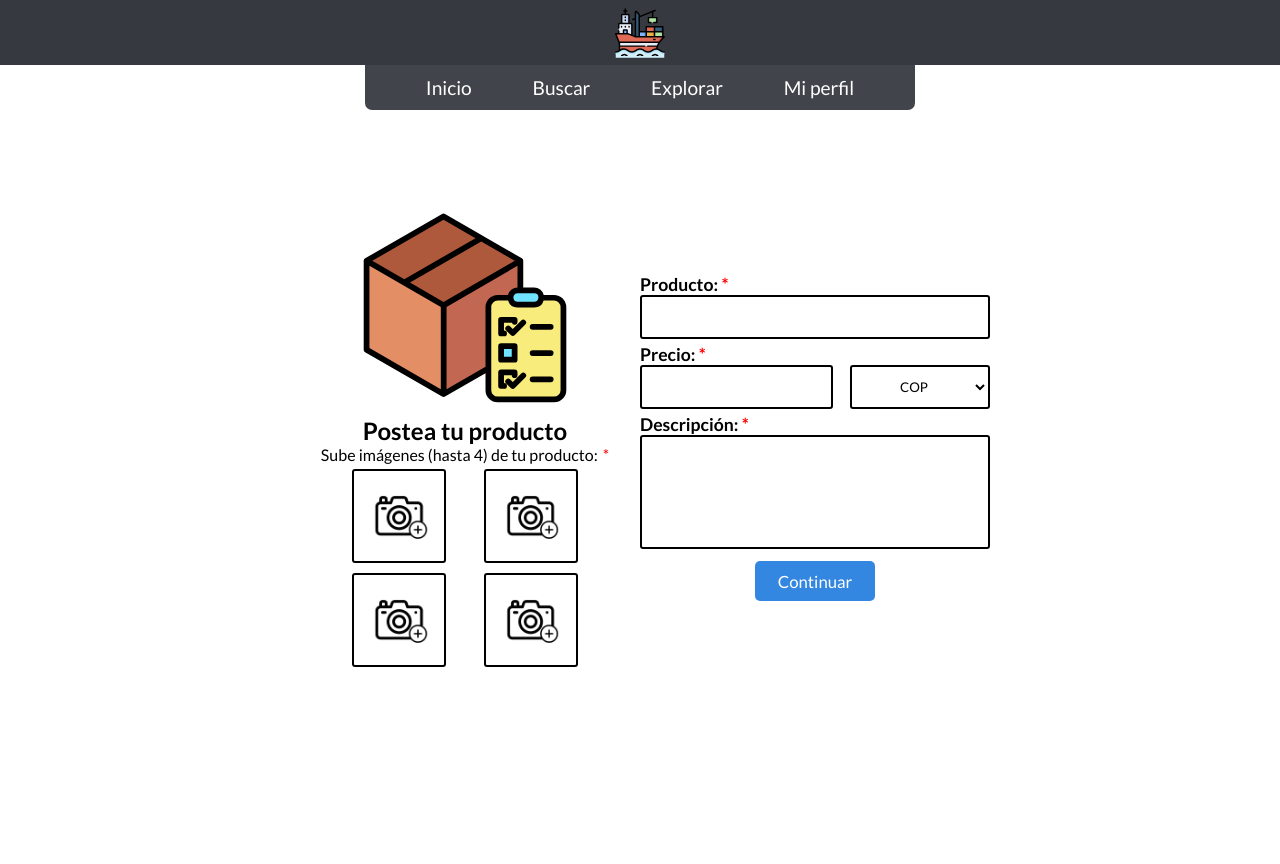
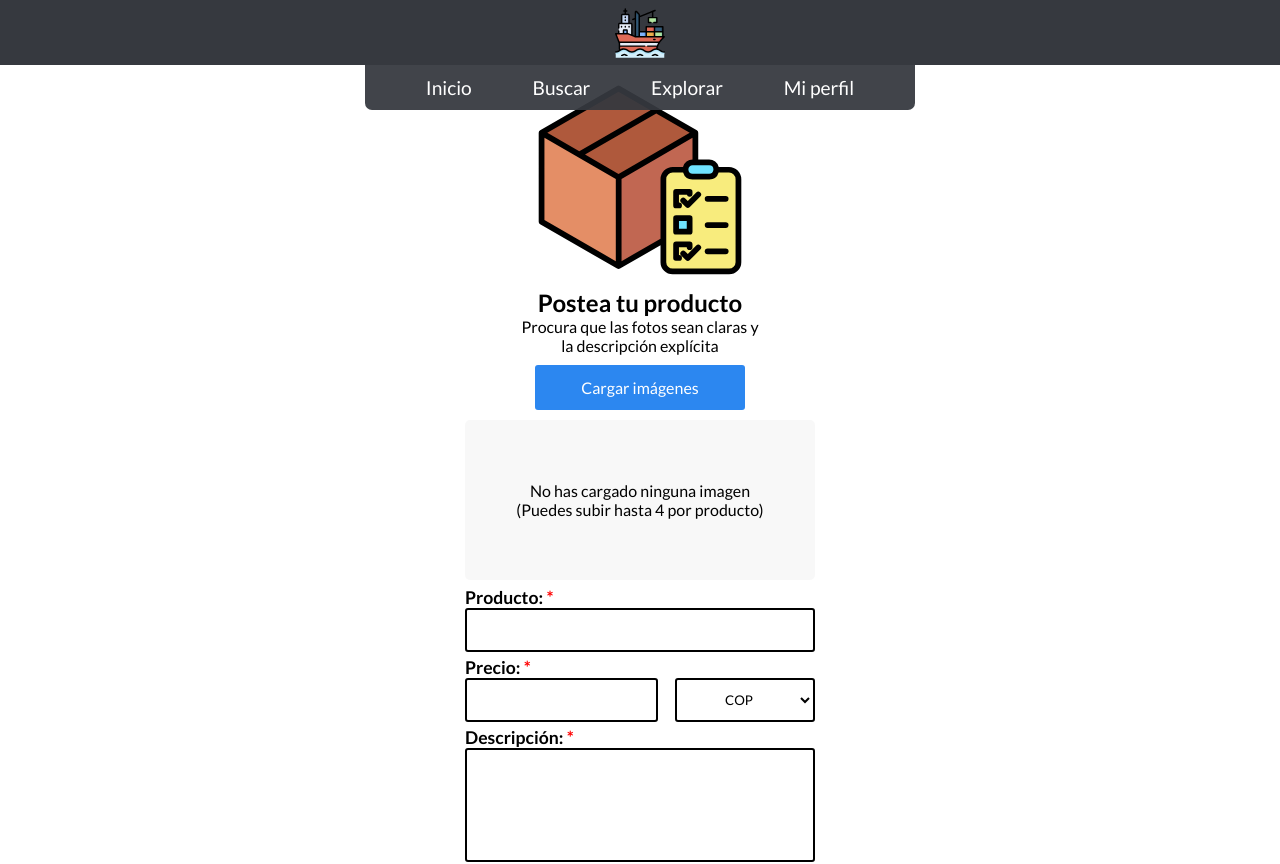
Before and after one commit to gianllopez/Volga, a React (Create React App) app: page /1/products/new in a window 1280 px wide. Shown: the top 864 px of the page. Before the commit the page ends 800 px from the top, so only its background shows below. Built offline with nearby package versions, Linux system fonts and the light colour scheme; sample sign-in values are in the browser's storage.

Commit message:
PostProduct: cambiado el componente de ImagesUploader, UI creo que ready.

```diff
--- a/src/pages/PostProduct.js
+++ b/src/pages/PostProduct.js
@@ -1,5 +1,5 @@
 import React, { Component, createContext } from 'react';
-import { ButtonLoader, DescriptionInput, ImageUploaderButton, Input, PriceInput } from './components/';
+import { ButtonLoader, DescriptionInput, ImagesUploader, Input, PriceInput } from './components/';
 import prodboxicon from '../assets/PostProduct/product-box.svg';
 import './styles/PostProduct.css';
 
@@ -12,15 +12,7 @@ class PostProduct extends Component {
    };
 
    changeHandler = ({ target }) => {
-      this.setState({
-         data: {
-            ...this.state.data,
-            pictures: {
-               ...this.state.data.pictures,
-               [target.dataset.index]: target.files[0]
-            }
-         }
-      });
+      debugger
    };
 
    render() {
@@ -31,18 +23,9 @@ class PostProduct extends Component {
                   <img src={prodboxicon} alt="product-box-icon" />
                </figure>
                <h2>Postea tu producto</h2>
+               <p>Procura que las fotos sean claras y la descripción explícita</p>
             </div>
-            <div id="ppp-images-uploader">
-               <span>
-                  Sube imágenes (hasta 4) de tu producto: <p>*</p>
-               </span>
-               <div>
-                  <ImageUploaderButton index="1" onChange={this.changeHandler} />
-                  <ImageUploaderButton index="2" onChange={this.changeHandler} />
-                  <ImageUploaderButton index="3" onChange={this.changeHandler} />
-                  <ImageUploaderButton index="4" onChange={this.changeHandler} />
-               </div>
-            </div>
+            <ImagesUploader />
             <div id="ppp-product-info">
                <Input
                   label="Producto"
@@ -57,8 +40,8 @@ class PostProduct extends Component {
                   label="Descripción"
                   name="description"
                />
-               <ButtonLoader isloading={false} />
             </div>
+            <ButtonLoader isloading={false} />
          </form>
       );
    };
--- a/src/pages/components/PostProduct/ImageUploaderButton.js
+++ /dev/null
@@ -1,42 +0,0 @@
-import React, { Component } from 'react';
-import uploadicon from '../../../assets/PostProduct/upload-icon.svg';
-import closeicon from '../../../assets/PostProduct/close-img.svg';
-import successicon from '../../../assets/PostProduct/success-icon.svg';
-import './styles/ImageUploaderButton.css';
-
-class ImgUploaderButton extends Component {
-
-   state = { loaded: false };
-
-   clickTrigger = () => document.querySelector(`input[data-index="${this.props.index}"]`).click();
-
-   render() {
-      return (
-         <div className={`imguploader img-${this.props.index}`}>
-            <button type="button" onClick={this.clickTrigger}>
-               <img src={this.state.loaded ? successicon : uploadicon} alt="upload-icon" />
-            </button>
-            <input
-               type="file"
-               data-index={this.props.index}
-               accept=".png, .jpg, .jpeg"
-               onChange={this.props.onChange}
-               hidden
-            />
-            {this.state.loaded && <img src={closeicon} alt="close-i" />}
-         </div>
-      );
-   };
-
-   componentDidUpdate() {
-      const JSX = this._reactInternalFiber.child.stateNode,
-         input = JSX.querySelector('input');
-      if (input.value && !this.state.loaded) {
-         this.setState({ loaded: true },
-            () => JSX.querySelector('img').style.width = '40%');
-      };
-   };
-
-};
-
-export default ImgUploaderButton;
--- /dev/null
+++ b/src/pages/components/PostProduct/ImagesUploader.js
@@ -0,0 +1,20 @@
+import React, { Component } from 'react';
+import './styles/ImagesUploader.css';
+
+class ImagesUploader extends Component {
+   render() {
+      return (
+         <div id="images-uploader">
+            <button>Cargar imágenes</button>
+            <div>
+               <p>
+                  No has cargado ninguna imagen <br />
+                  (Puedes subir hasta 4 por producto)
+               </p>
+            </div>
+         </div>
+      )
+   };
+};
+
+export default ImagesUploader;
--- a/src/pages/components/PostProduct/styles/ImageUploaderButton.css
+++ /dev/null
@@ -1,31 +0,0 @@
-.imguploader {
-   width: 45%;
-   height: 45%;
-   margin: 5px;
-   position: relative;
-}
-
-.imguploader > button {
-   height: 100%;
-   border: 2px solid black;
-   border-radius: 3px;
-   display: flex;
-   align-items: center;
-   justify-content: center;
-   background: none;
-   outline: none;
-}
-
-.imguploader img:first-child {
-   height: 90px;
-   width: 65%;
-}
-
-.imguploader > img {
-   width: 20px;
-   position: absolute;
-   top: 0;
-   right: 0;
-   margin: -7px;
-   cursor: pointer;
-}
--- /dev/null
+++ b/src/pages/components/PostProduct/styles/ImagesUploader.css
@@ -0,0 +1,43 @@
+#images-uploader {
+   display: flex;
+   flex-direction: column;
+   align-items: center;
+   margin-bottom: 7px;
+}
+
+#images-uploader button {
+   width: 60%;
+   height: 45px;
+   border: none;
+   border-radius: 3px;
+   font-size: 1em;
+   background-color: #2c87f0;
+   color: white;
+   margin: 10px 0;
+}
+
+#images-uploader span {
+   display: flex;
+   justify-content: center;
+}
+
+#images-uploader span p {
+   color: red;
+   padding-left: 5px;
+}
+
+#images-uploader div {
+   width: calc(90vw - 20px);
+   max-width: 330px;
+   height: 140px;
+   background-color: #8080800f;
+   padding: 10px;
+   border-radius: 5px;
+   display: inherit;
+   justify-content: center;
+   align-items: inherit;
+}
+
+#images-uploader div p {
+   text-align: center;
+}
--- a/src/pages/components/index.js
+++ b/src/pages/components/index.js
@@ -15,7 +15,7 @@ export { default as Opinion } from './ClientsOpinions/Opinion';
 export { default as NavBar } from './common/NavBar';
 export { default as ShopProduct } from './Home/ShopProduct';
 export { default as FavButton } from './common/FavButton';
-export { default as ImageUploaderButton } from './PostProduct/ImageUploaderButton';
+export { default as ImagesUploader } from './PostProduct/ImagesUploader';
 export { default as PriceInput } from './PostProduct/PriceInput';
 export { default as DescriptionInput } from './PostProduct/DescriptionInput';
 export { default as RatingSelector } from './NewOpinion/RatingSelector';
--- a/src/pages/styles/PostProduct.css
+++ b/src/pages/styles/PostProduct.css
@@ -1,5 +1,12 @@
 #post-product-page {
-   padding-top: 75px;
+   padding: 75px 0;
+   display: flex;
+   flex-direction: column;
+   align-items: center;
+   justify-content: center;
+}
+
+#ppp-header, #ppp-images-uploader {
    display: flex;
    flex-direction: column;
    align-items: center;
@@ -7,12 +14,6 @@
 
 #ppp-header {
    max-width: 350px;
-}
-
-#ppp-header, #ppp-images-uploader {
-   display: flex;
-   flex-direction: column;
-   align-items: center;
 }
 
 #ppp-header figure {
@@ -23,14 +24,9 @@
    width: 100%;
 }
 
-#ppp-images-uploader span {
-   display: flex;
-   justify-content: center;
-}
-
-#ppp-images-uploader span p {
-   color: red;
-   padding-left: 5px;
+#ppp-header p {
+   text-align: center;
+   max-width: 250px;
 }
 
 #ppp-images-uploader div {
@@ -53,26 +49,3 @@
 #post-product-page .btnloader-wrapper {
    margin-top: 7px;
 }
-
-@media (min-width: 768px) {
-   #post-product-page {
-      display: grid;
-      justify-content: center;
-      grid-template-columns: max-content max-content;
-      position: absolute;
-      top: 50%;
-      left: 50%;
-      transform: translate(-50%, -50%);
-   }
-   #ppp-images-uploader {
-      grid-column: 1;
-   }
-   #ppp-product-info {
-      grid-column: 2;
-      grid-row: 1/3;
-      display: inherit;
-   }
-   #post-product-page .btnloader-wrapper {
-      margin: 7px auto 0 auto;
-   }
-}
```
